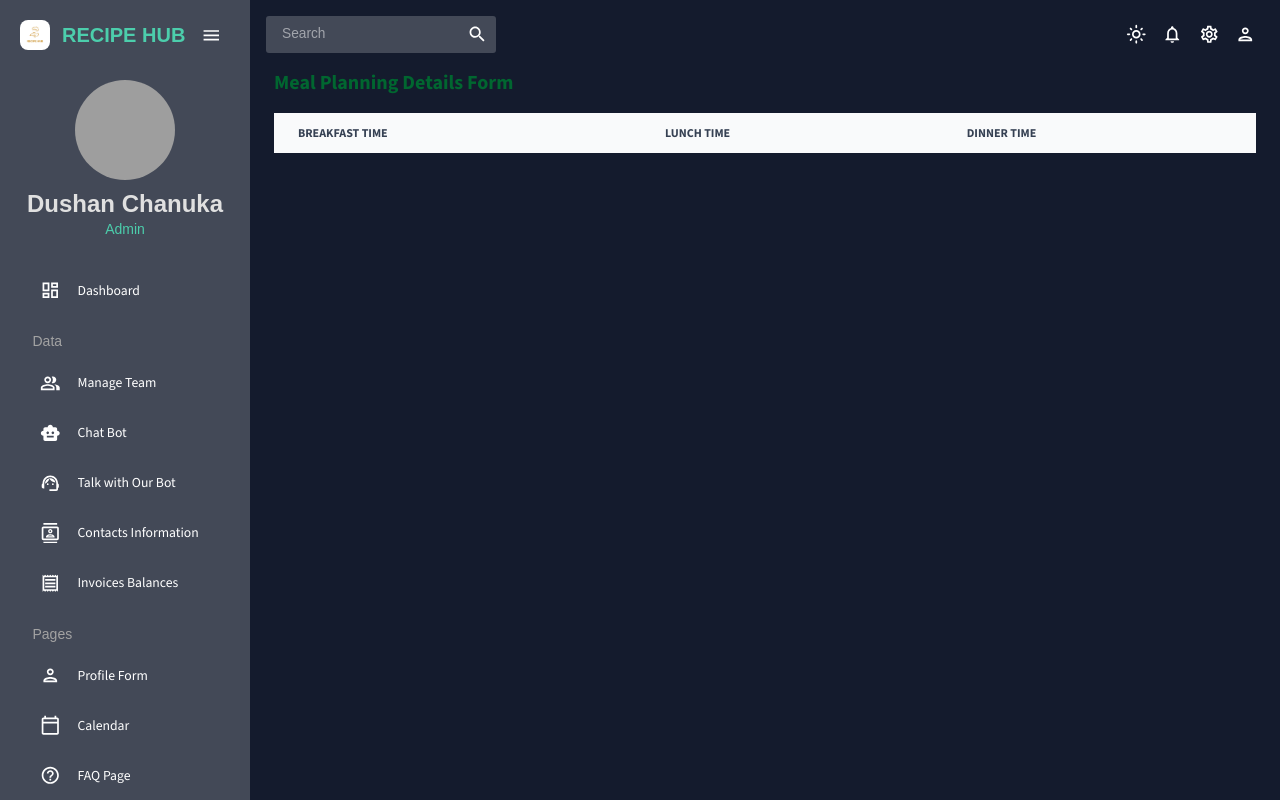
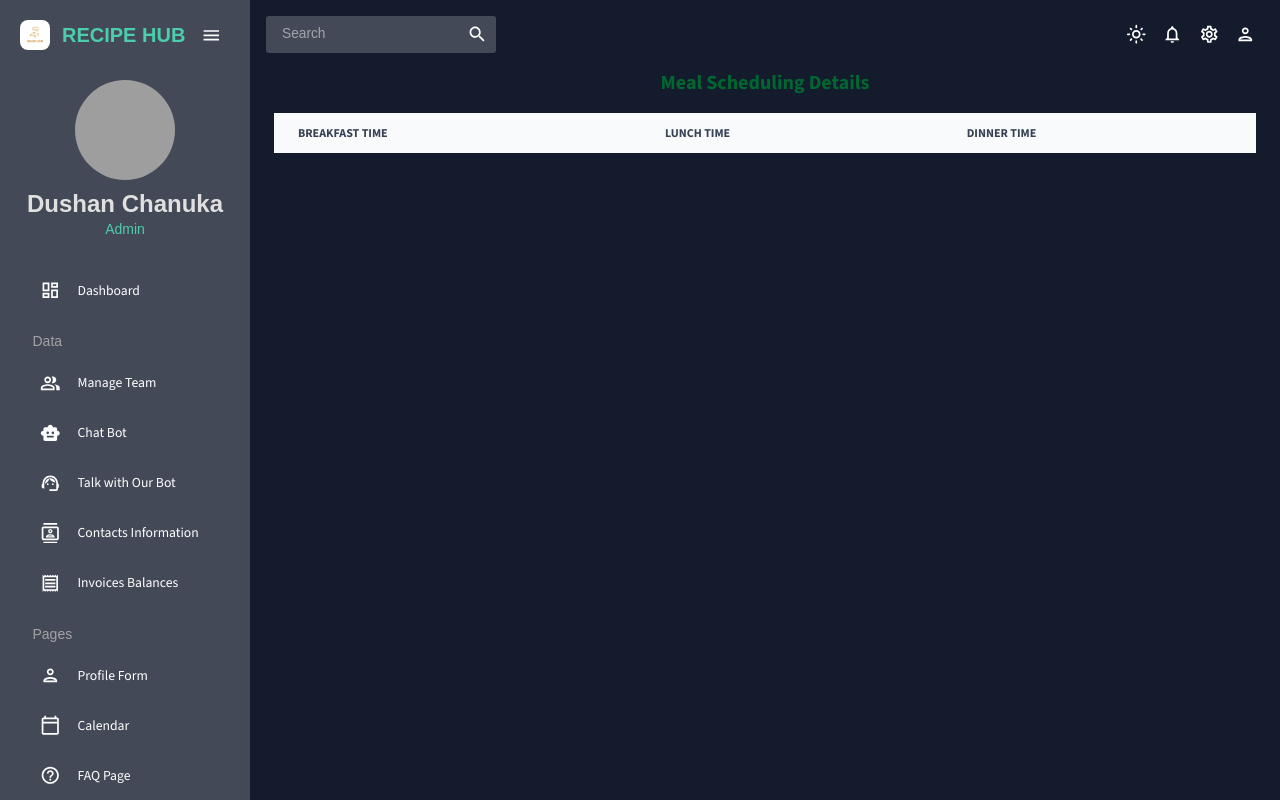
Before and after one commit to Chanuka-Dushan/ITPM-Project, a React (Vite) app in the folder client/: page /app/mealplanningdatedisplay in a window 1280 px wide. Built offline with nearby package versions, Linux system fonts and the light colour scheme; grey boxes are pictures that could not be loaded.

Commit message:
Update MealPlanningDateDisplay.jsx
updated

```diff
--- a/client/src/pages/MealPlanningDateDisplay.jsx
+++ b/client/src/pages/MealPlanningDateDisplay.jsx
@@ -2,16 +2,16 @@ import React from 'react';
 
 const MealPlanningDateDisplay = () => {
   return (
-
-    <div className="px-6"> {/* Added horizontal padding */}
-        <div>
-           <h1 className="text-xl font-bold mb-4 text-green-800">Meal Planning Details Form</h1>
-        </div>
+    <div className="px-6">
+      <div>
+        <h1 className="text-xl font-bold mb-4 text-green-800 text-center">
+          Meal Scheduling Details
+        </h1>
+      </div>
       <div className="relative overflow-x-auto">
         <table className="w-full text-sm text-left rtl:text-right text-gray-500 dark:text-gray-400">
           <thead className="text-xs text-gray-700 uppercase bg-gray-50 dark:bg-gray-700 dark:text-gray-400">
             <tr>
-
               <th scope="col" className="px-6 py-3">
                 Breakfast Time
               </th>
@@ -24,7 +24,7 @@ const MealPlanningDateDisplay = () => {
             </tr>
           </thead>
           <tbody>
-
+            {/* Table body goes here */}
           </tbody>
         </table>
       </div>
```
